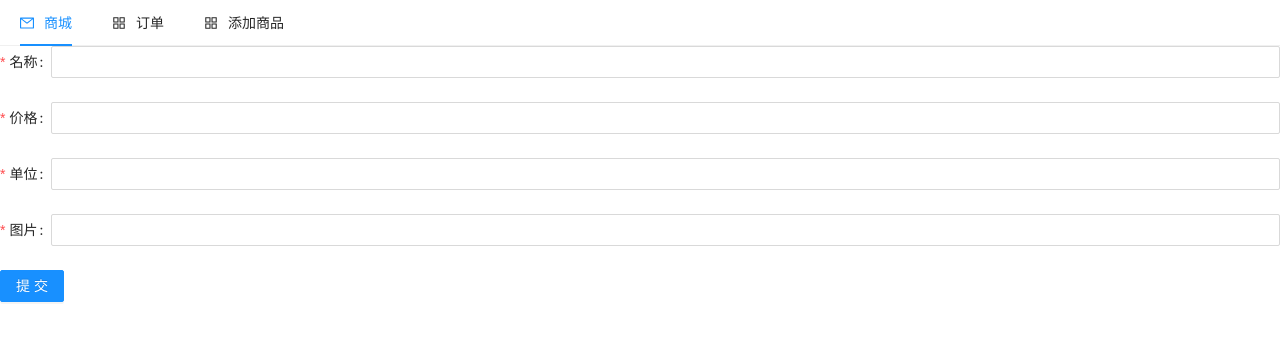
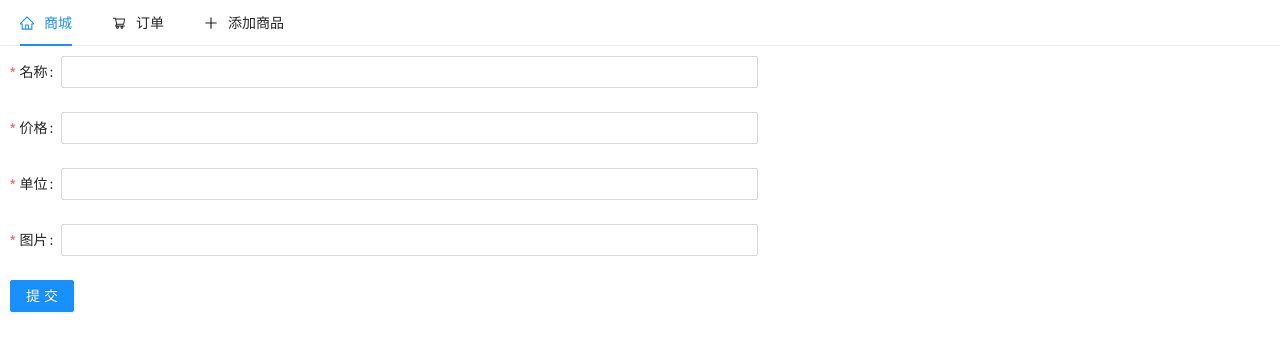
Before and after one commit to dylean/web-quiz-frontend, a React (Vite) app: page /goods in a window 1280 px wide. Shown: the top 350 px of the page. Built offline with nearby package versions, Linux system fonts and the light colour scheme.

Commit message:
[QD]: fixed all.

```diff
--- a/src/components/App.js
+++ b/src/components/App.js
@@ -1,43 +1,45 @@
 import React from 'react'
-import {Menu} from 'antd';
-import {MailOutlined, AppstoreOutlined, SettingOutlined} from '@ant-design/icons';
-import {Route, BrowserRouter, Link, Switch} from "react-router-dom";
+import { Menu } from 'antd';
+import { ShoppingCartOutlined, HomeOutlined, PlusOutlined } from '@ant-design/icons';
+import { Route, BrowserRouter, Link, Switch } from "react-router-dom";
 import 'antd/dist/antd.css'
 import Goods from './Goods'
 import Home from './Home'
 import Order from './Order'
 
-const {SubMenu} = Menu;
+const { SubMenu } = Menu;
 
 class App extends React.Component {
     state = {
-        current: 'mail',
+        current: 'home',
     };
 
     handleClick = e => {
-        console.log('click ', e);
-        this.setState({current: e.key});
+        this.setState({ current: e.key });
     };
 
     render() {
-        const {current} = this.state;
+        const { current } = this.state;
         return (
             <BrowserRouter>
                 <Menu onClick={this.handleClick} selectedKeys={[current]} mode="horizontal">
-                    <Menu.Item key="home" icon={<MailOutlined/>}>
+                    <Menu.Item key="home" icon={<HomeOutlined />}>
                         <Link to="/">商城</Link>
                     </Menu.Item>
-                    <Menu.Item key="order" icon={<AppstoreOutlined/>}>
+                    <Menu.Item key="order" icon={<ShoppingCartOutlined />}>
                         <Link to="/order">订单</Link>
                     </Menu.Item>
-                    <Menu.Item key="goods" icon={<AppstoreOutlined/>}>
+                    <Menu.Item key="goods" icon={<PlusOutlined />}>
                         <Link to="/goods">添加商品</Link>
                     </Menu.Item>
                 </Menu>
-
-                <Route exact path='/' component={Home} />
-                <Route exact path='/order' component={Order} />
-                <Route exact path='/goods' component={Goods} />
+                <div style={{ width: "60%" }}>
+                    <Switch>
+                        <Route exact path='/' component={Home} />
+                        <Route exact path='/order' component={Order} />
+                        <Route exact path='/goods' component={Goods} />
+                    </Switch>
+                </div>
             </BrowserRouter>
         );
     }
--- a/src/components/Goods.js
+++ b/src/components/Goods.js
@@ -1,7 +1,6 @@
 import React from 'react';
 import { Form, Input, Button, message } from 'antd';
 import axios from 'axios'
-import { browserHistory } from 'react-router';
 
 const Goods = () => {
     const [form] = Form.useForm();
@@ -16,7 +15,8 @@ const Goods = () => {
     };
 
     return (
-        <Form form={form} name="control-hooks" onFinish={onFinish}>
+        <div style={{ margin: "10px" }}>
+            <Form form={form} name="control-hooks" onFinish={onFinish} >
                 <Form.Item
                     key="goodsName"
                     name="goodsName"
@@ -59,6 +59,7 @@ const Goods = () => {
                 </Button>
                 </Form.Item>
             </Form>
+        </div>
     );
 }
 
--- a/src/components/Home.js
+++ b/src/components/Home.js
@@ -1,6 +1,6 @@
 import React, { Component } from 'react';
-import { Card, message } from 'antd';
-import { EllipsisOutlined } from '@ant-design/icons';
+import { Card, message, Row, Col } from 'antd';
+import { PlusCircleOutlined } from '@ant-design/icons';
 const { Meta } = Card;
 import axios from 'axios'
 
@@ -22,21 +22,26 @@ class Home extends Component {
 
     render() {
         return (<div>
-            {
-                this.state.data.map((cur, index) => (
+            <Row>
+                {this.state.data.map((cur, index) => (
+                    <Col span={8}>
                         <Card
                             key={index}
                             hoverable
                             style={{ width: 200 }}
                             cover={<img alt="example" src={cur.goodsUrl} />}
                             actions={
-                            [<EllipsisOutlined key="ellipsis" onClick={() => this.addToCart(cur.id)} />]
+                                [<PlusCircleOutlined key="plus" onClick={() => this.addToCart(cur.id)} />]
                             }
                         >
                             <Meta title={cur.goodsName} description={`单价：${cur.price}元/${cur.unit}`} />
                         </Card>
+                    </Col>
+
                 ))
                 }
+            </Row>
+
 
 
         </div>);
```
Lines whose indentation alone changed are shown as unchanged.
